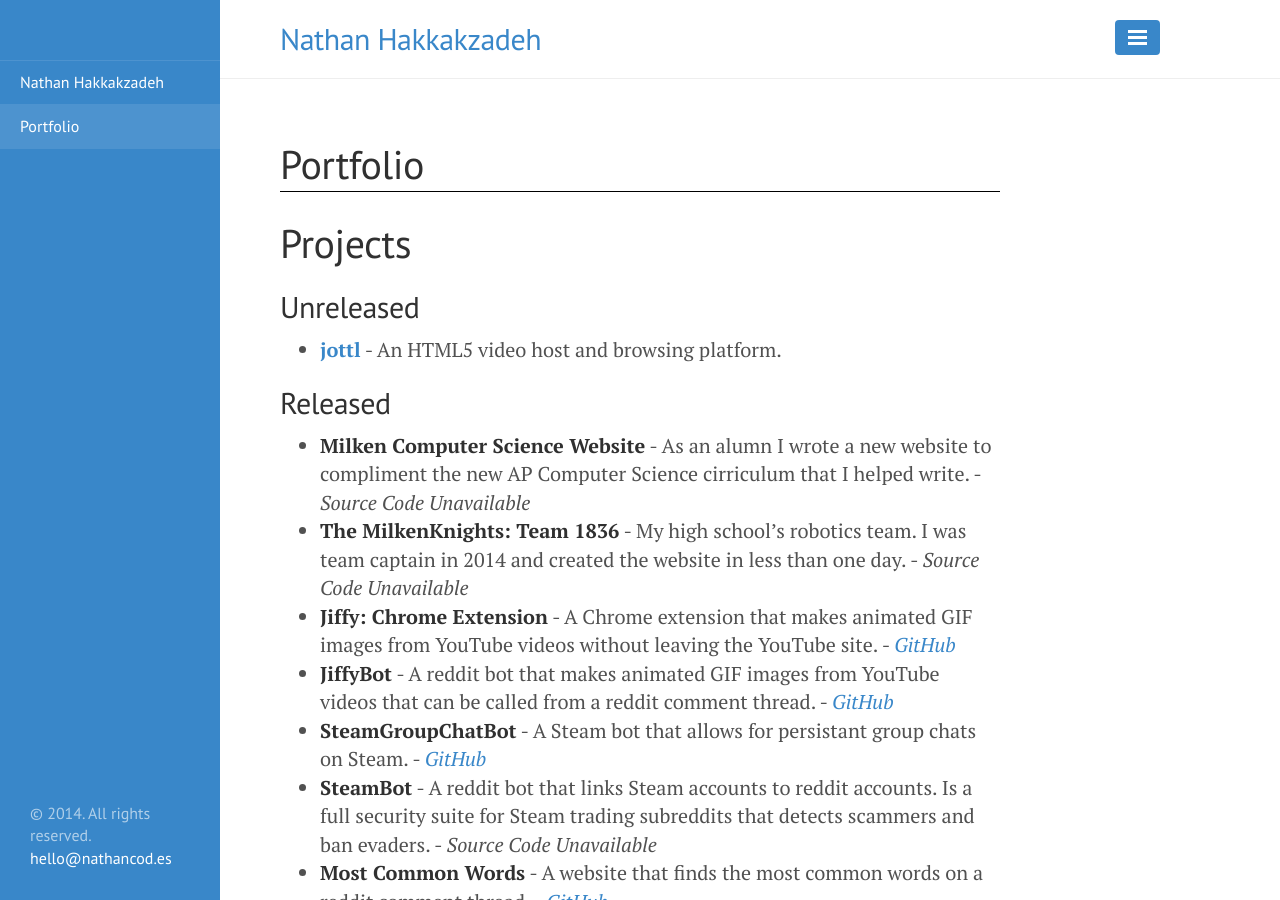
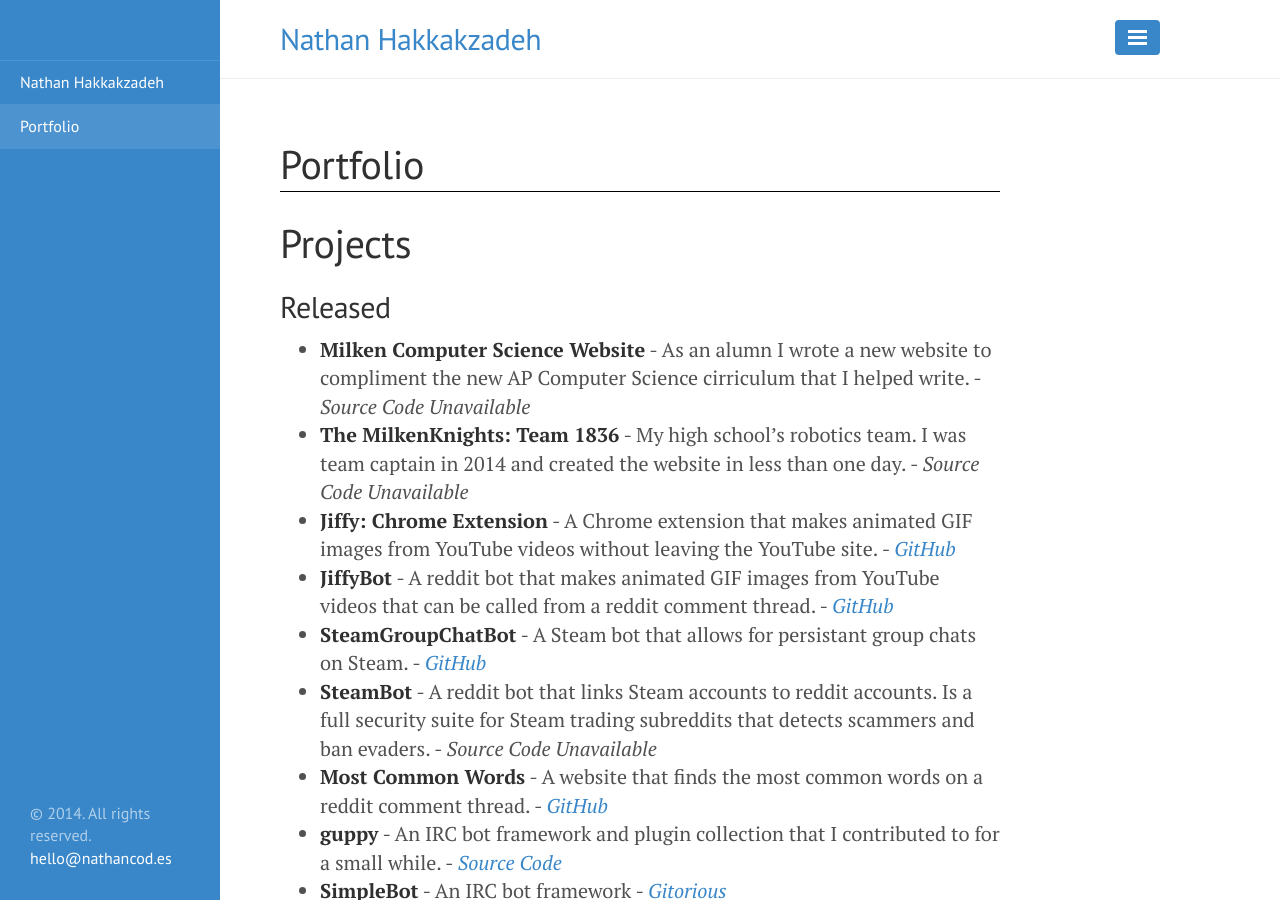
Before and after one commit to natehak/natehak.github.io, a Jekyll site: the page built from portfolio.md, in a window 1280 px wide and 900 px high. Built offline with Jekyll 4.4.1, drawn with Linux system fonts in a browser that asks for light colours.

Commit message:
Updated portfolio

```diff
--- a/portfolio.md
+++ b/portfolio.md
@@ -3,9 +3,6 @@
 title: Portfolio
 ---
 # Projects
-
-## Unreleased
-* **[jottl](http://jottl.com/)** - An HTML5 video host and browsing platform.
 
 ## Released
 * [**Milken Computer Science Website**](http://aegis.milkenschool.org/) - As an alumn I wrote a new website to compliment the new AP Computer Science cirriculum that I helped write. - *Source Code Unavailable*
```
